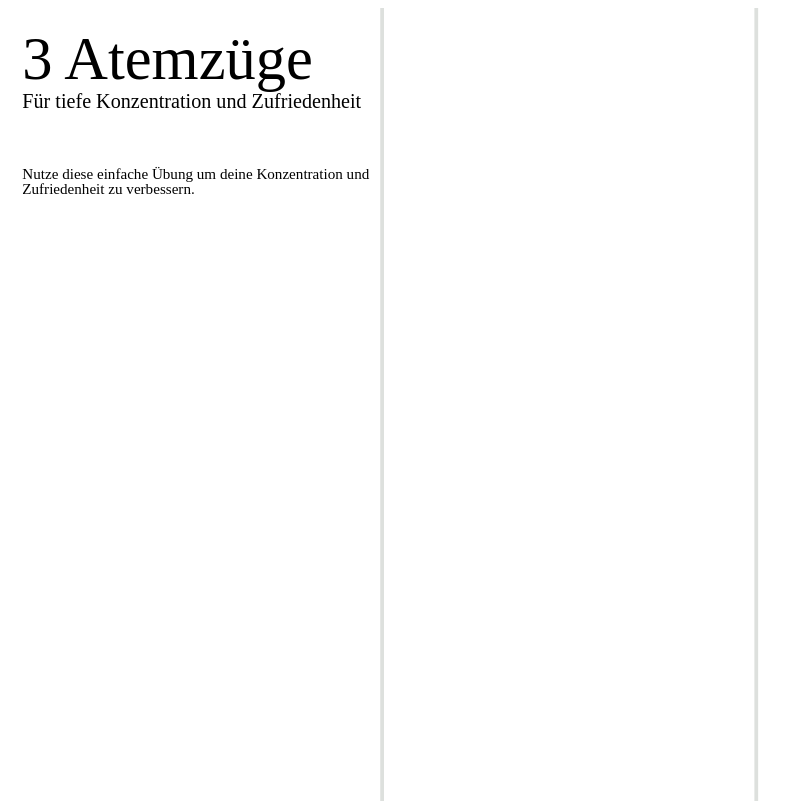
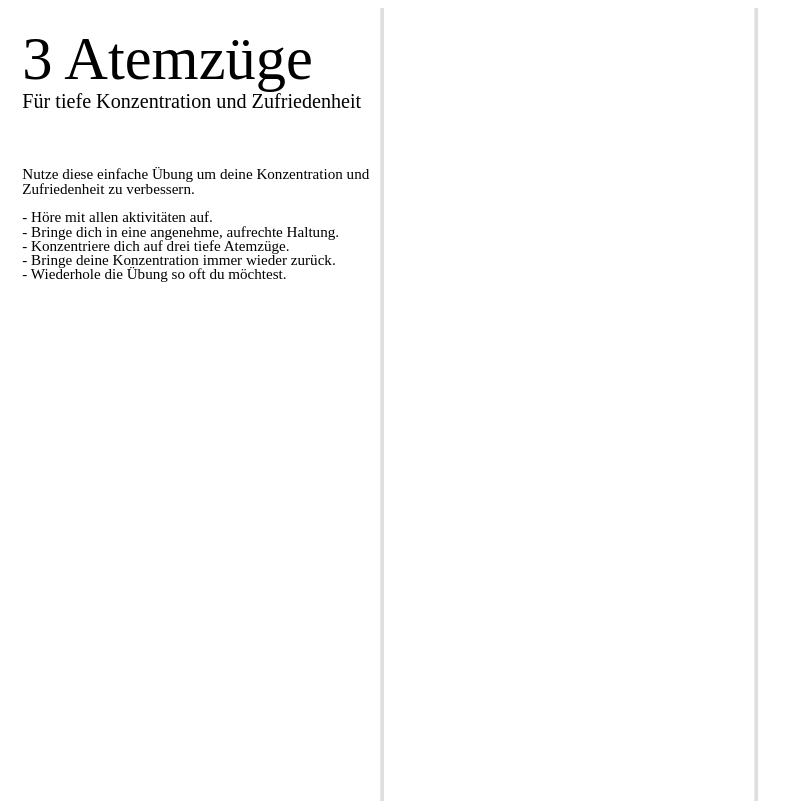
Before and after one commit to buddha-dharma/meditation-leaflet, a plain HTML site: page index.html in a window 1280 px wide. Shown: the top 801 px of the page, without its empty margins (0-799 px from the left). Drawn offline with Linux system fonts and the light colour scheme.

Commit message:
Add very simple instructions to leaflet

```diff
--- a/index.html
+++ b/index.html
@@ -22,6 +22,11 @@
    <text class="normalText" x="1mm" y="12mm">
        <tspan x="1mm">Nutze diese einfache Übung um deine Konzentration und</tspan>
        <tspan x="1mm" dy="1mm">Zufriedenheit zu verbessern.</tspan>
+       <tspan x="1mm" dy="2mm">- Höre mit allen aktivitäten auf.</tspan>
+       <tspan x="1mm" dy="1mm">- Bringe dich in eine angenehme, aufrechte Haltung.</tspan>
+       <tspan x="1mm" dy="1mm">- Konzentriere dich auf drei tiefe Atemzüge.</tspan>
+       <tspan x="1mm" dy="1mm">- Bringe deine Konzentration immer wieder zurück.</tspan>
+       <tspan x="1mm" dy="1mm">- Wiederhole die Übung so oft du möchtest.</tspan>
    </text>
 </svg>
 <svg
```
